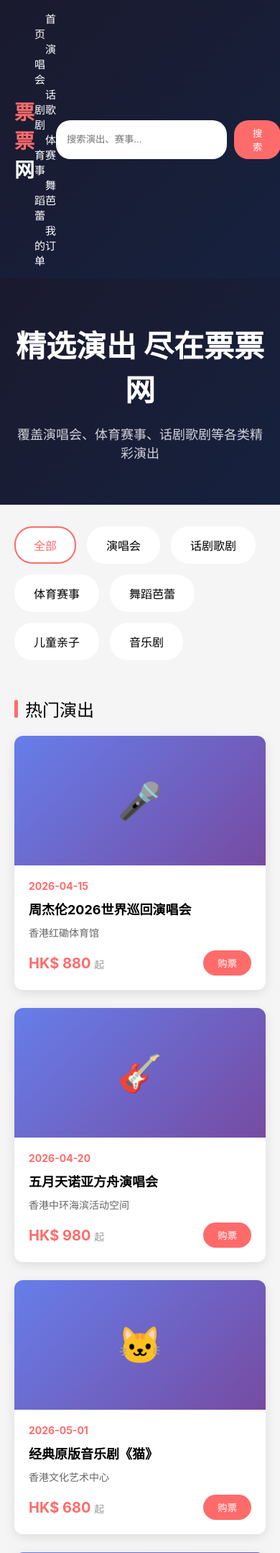
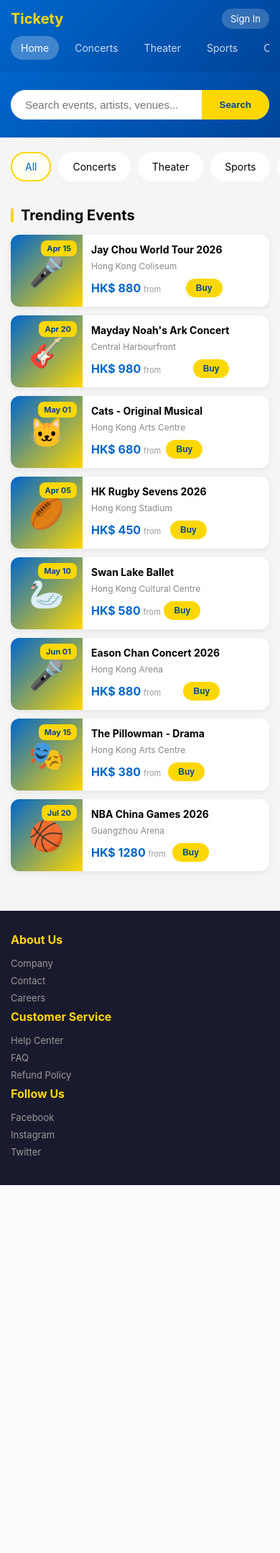
Before and after one commit to NEmiceKing/ticketing, a Flask app: page / in a window 390 px wide. Shown: the top 2157 px of the page at 72% size. After the commit the page ends 1646 px from the top, so only its background shows below. Run offline with Flask 3, Linux system fonts and the light colour scheme.

Commit message:
Rename to Tickety, English UI, yellow-blue theme, mobile optimized

```diff
--- a/templates/index.html
+++ b/templates/index.html
@@ -1,9 +1,9 @@
 <!DOCTYPE html>
-<html lang="zh-CN">
+<html lang="en">
 <head>
     <meta charset="UTF-8">
     <meta name="viewport" content="width=device-width, initial-scale=1.0">
-    <title>票票网 - 演唱会_话剧_体育赛事门票</title>
+    <title>Tickety - Concert_Tickets_Sports_Events</title>
     <style>
         * {
             margin: 0;
@@ -18,9 +18,9 @@
 
         /* Header */
         header {
-            background: linear-gradient(135deg, #1a1a2e 0%, #16213e 100%);
+            background: linear-gradient(135deg, #0066cc 0%, #004499 100%);
             color: white;
-            padding: 15px 0;
+            padding: 12px 0;
             position: sticky;
             top: 0;
             z-index: 100;
@@ -29,228 +29,279 @@
         .header-content {
             max-width: 1200px;
             margin: 0 auto;
+            padding: 0 15px;
+        }
+
+        .top-bar {
             display: flex;
             justify-content: space-between;
             align-items: center;
-            padding: 0 20px;
+            margin-bottom: 10px;
         }
 
         .logo {
-            font-size: 28px;
+            font-size: 24px;
             font-weight: bold;
-            color: #ff6b6b;
+            color: #FFD700;
         }
 
         .logo span {
             color: white;
         }
 
-        nav a {
-            color: white;
-            text-decoration: none;
-            margin: 0 15px;
-            font-size: 15px;
+        .user-area {
+            display: flex;
+            gap: 10px;
         }
 
-        nav a:hover {
-            color: #ff6b6b;
+        .user-btn {
+            background: rgba(255,255,255,0.2);
+            padding: 6px 12px;
+            border-radius: 15px;
+            font-size: 13px;
+            cursor: pointer;
+        }
+
+        nav {
+            display: flex;
+            gap: 8px;
+            overflow-x: auto;
+            padding-bottom: 5px;
+            -webkit-overflow-scrolling: touch;
+        }
+
+        nav::-webkit-scrollbar {
+            display: none;
+        }
+
+        nav a {
+            color: rgba(255,255,255,0.8);
+            text-decoration: none;
+            padding: 8px 14px;
+            font-size: 14px;
+            white-space: nowrap;
+            border-radius: 20px;
+            transition: all 0.2s;
+        }
+
+        nav a:hover, nav a.active {
+            background: rgba(255,255,255,0.25);
+            color: white;
+        }
+
+        /* Search */
+        .search-section {
+            background: linear-gradient(135deg, #0066cc 0%, #004499 100%);
+            padding: 25px 15px;
+            text-align: center;
         }
 
         .search-box {
             display: flex;
-            gap: 10px;
+            max-width: 500px;
+            margin: 0 auto;
+            background: white;
+            border-radius: 25px;
+            overflow: hidden;
         }
 
         .search-box input {
-            padding: 8px 15px;
+            flex: 1;
+            padding: 12px 20px;
             border: none;
-            border-radius: 20px;
-            width: 250px;
+            font-size: 15px;
+            outline: none;
         }
 
         .search-box button {
-            background: #ff6b6b;
-            color: white;
+            background: #FFD700;
+            color: #004499;
             border: none;
-            padding: 8px 20px;
-            border-radius: 20px;
+            padding: 12px 25px;
+            font-weight: bold;
             cursor: pointer;
-        }
-
-        /* Hero */
-        .hero {
-            background: linear-gradient(135deg, #1a1a2e 0%, #16213e 100%);
-            padding: 60px 20px;
-            text-align: center;
-            color: white;
-        }
-
-        .hero h1 {
-            font-size: 42px;
-            margin-bottom: 20px;
-        }
-
-        .hero p {
-            font-size: 18px;
-            opacity: 0.8;
         }
 
         /* Categories */
         .categories {
             max-width: 1200px;
-            margin: 30px auto;
-            padding: 0 20px;
+            margin: 20px auto;
+            padding: 0 15px;
             display: flex;
-            gap: 15px;
-            flex-wrap: wrap;
+            gap: 10px;
+            overflow-x: auto;
+            -webkit-overflow-scrolling: touch;
+        }
+
+        .categories::-webkit-scrollbar {
+            display: none;
         }
 
         .category {
             background: white;
-            padding: 12px 25px;
-            border-radius: 25px;
+            padding: 10px 18px;
+            border-radius: 20px;
             cursor: pointer;
             transition: all 0.3s;
             border: 2px solid transparent;
+            white-space: nowrap;
+            font-size: 14px;
         }
 
         .category:hover, .category.active {
-            border-color: #ff6b6b;
-            color: #ff6b6b;
+            border-color: #FFD700;
+            background: #FFFEF0;
+            color: #0066cc;
         }
 
         /* Events Grid */
         .events-section {
             max-width: 1200px;
             margin: 0 auto;
-            padding: 20px;
+            padding: 15px;
         }
 
         .section-title {
-            font-size: 24px;
-            margin-bottom: 20px;
+            font-size: 20px;
+            margin-bottom: 15px;
             display: flex;
             align-items: center;
             gap: 10px;
+            font-weight: bold;
         }
 
         .section-title::before {
             content: '';
-            width: 5px;
-            height: 25px;
-            background: #ff6b6b;
-            border-radius: 3px;
+            width: 4px;
+            height: 20px;
+            background: #FFD700;
+            border-radius: 2px;
         }
 
         .events-grid {
             display: grid;
-            grid-template-columns: repeat(auto-fill, minmax(280px, 1fr));
-            gap: 25px;
+            grid-template-columns: repeat(2, 1fr);
+            gap: 12px;
         }
 
         .event-card {
             background: white;
             border-radius: 12px;
             overflow: hidden;
-            box-shadow: 0 4px 15px rgba(0,0,0,0.1);
+            box-shadow: 0 2px 8px rgba(0,0,0,0.08);
             transition: transform 0.3s;
             cursor: pointer;
         }
 
         .event-card:hover {
-            transform: translateY(-5px);
+            transform: translateY(-3px);
+            box-shadow: 0 4px 15px rgba(0,0,0,0.12);
         }
 
         .event-image {
-            height: 180px;
-            background: linear-gradient(135deg, #667eea 0%, #764ba2 100%);
+            height: 120px;
+            background: linear-gradient(135deg, #0066cc 0%, #FFD700 100%);
             display: flex;
             align-items: center;
             justify-content: center;
-            color: white;
-            font-size: 50px;
+            font-size: 40px;
+            position: relative;
+        }
+
+        .event-date-badge {
+            position: absolute;
+            top: 8px;
+            right: 8px;
+            background: #FFD700;
+            color: #004499;
+            padding: 4px 8px;
+            border-radius: 8px;
+            font-size: 11px;
+            font-weight: bold;
         }
 
         .event-info {
-            padding: 20px;
-        }
-
-        .event-date {
-            color: #ff6b6b;
-            font-size: 14px;
-            font-weight: bold;
+            padding: 12px;
         }
 
         .event-title {
-            font-size: 18px;
-            margin: 10px 0;
+            font-size: 14px;
             font-weight: bold;
+            margin-bottom: 6px;
+            display: -webkit-box;
+            -webkit-line-clamp: 2;
+            -webkit-box-orient: vertical;
+            overflow: hidden;
+            line-height: 1.3;
         }
 
         .event-venue {
-            color: #666;
-            font-size: 14px;
-            margin-bottom: 15px;
+            color: #888;
+            font-size: 12px;
+            margin-bottom: 10px;
+            white-space: nowrap;
+            overflow: hidden;
+            text-overflow: ellipsis;
         }
 
-        .event-price {
+        .event-footer {
             display: flex;
             justify-content: space-between;
             align-items: center;
         }
 
         .price {
-            color: #ff6b6b;
-            font-size: 20px;
+            color: #0066cc;
+            font-size: 16px;
             font-weight: bold;
         }
 
         .price span {
-            font-size: 14px;
+            font-size: 11px;
             color: #999;
             font-weight: normal;
         }
 
         .buy-btn {
-            background: #ff6b6b;
-            color: white;
+            background: #FFD700;
+            color: #004499;
             border: none;
-            padding: 8px 20px;
-            border-radius: 20px;
+            padding: 6px 14px;
+            border-radius: 15px;
             cursor: pointer;
+            font-size: 12px;
+            font-weight: bold;
         }
 
         /* Footer */
         footer {
             background: #1a1a2e;
             color: white;
-            padding: 40px 20px;
-            margin-top: 60px;
+            padding: 30px 15px;
+            margin-top: 40px;
         }
 
         .footer-content {
             max-width: 1200px;
             margin: 0 auto;
-            display: grid;
-            grid-template-columns: repeat(4, 1fr);
-            gap: 30px;
         }
 
         .footer-section h3 {
-            margin-bottom: 20px;
-            color: #ff6b6b;
+            margin-bottom: 15px;
+            color: #FFD700;
+            font-size: 16px;
         }
 
         .footer-section a {
             display: block;
             color: #999;
             text-decoration: none;
-            margin-bottom: 10px;
-            font-size: 14px;
+            margin-bottom: 8px;
+            font-size: 13px;
         }
 
         .footer-section a:hover {
-            color: white;
+            color: #FFD700;
         }
 
         /* Modal */
@@ -317,37 +384,44 @@
         }
 
         .ticket-price {
-            color: #ff6b6b;
+            color: #0066cc;
             font-size: 18px;
             font-weight: bold;
         }
 
-        .quantity-selector {
-            display: flex;
-            align-items: center;
-            gap: 10px;
+        .checkout-btn {
+            width: 100%;
+            background: linear-gradient(135deg, #FFD700 0%, #FFA500 100%);
+            color: #004499;
+            border: none;
+            padding: 16px;
+            border-radius: 12px;
+            font-size: 16px;
+            font-weight: bold;
+            cursor: pointer;
+            margin-top: 10px;
         }
 
-        .quantity-btn {
-            width: 30px;
-            height: 30px;
-            border: 2px solid #ff6b6b;
-            background: white;
-            border-radius: 50%;
-            cursor: pointer;
-            font-size: 18px;
-        }
+        /* Mobile adjustments */
+        @media (max-width: 480px) {
+            .events-grid {
+                grid-template-columns: 1fr;
+            }
 
-        .checkout-btn {
-            width: 100%;
-            background: #ff6b6b;
-            color: white;
-            border: none;
-            padding: 15px;
-            border-radius: 8px;
-            font-size: 16px;
-            cursor: pointer;
-            margin-top: 20px;
+            .logo {
+                font-size: 20px;
+            }
+
+            .event-card {
+                display: flex;
+                flex-direction: row;
+            }
+
+            .event-image {
+                width: 100px;
+                height: auto;
+                min-height: 100px;
+            }
         }
     </style>
 </head>
@@ -355,42 +429,45 @@
     <!-- Header -->
     <header>
         <div class="header-content">
-            <div class="logo">票票<span>网</span></div>
+            <div class="top-bar">
+                <div class="logo">Tickety<span></span></div>
+                <div class="user-area">
+                    <span class="user-btn">Sign In</span>
+                </div>
+            </div>
             <nav>
-                <a href="#">首页</a>
-                <a href="#">演唱会</a>
-                <a href="#">话剧歌剧</a>
-                <a href="#">体育赛事</a>
-                <a href="#">舞蹈芭蕾</a>
-                <a href="#">我的订单</a>
+                <a href="#" class="active">Home</a>
+                <a href="#">Concerts</a>
+                <a href="#">Theater</a>
+                <a href="#">Sports</a>
+                <a href="#">Classical</a>
+                <a href="#">Family</a>
+                <a href="#">My Tickets</a>
             </nav>
-            <div class="search-box">
-                <input type="text" placeholder="搜索演出、赛事...">
-                <button>搜索</button>
-            </div>
         </div>
     </header>
 
-    <!-- Hero -->
-    <div class="hero">
-        <h1>精选演出 尽在票票网</h1>
-        <p>覆盖演唱会、体育赛事、话剧歌剧等各类精彩演出</p>
+    <!-- Search -->
+    <div class="search-section">
+        <div class="search-box">
+            <input type="text" placeholder="Search events, artists, venues...">
+            <button>Search</button>
+        </div>
     </div>
 
     <!-- Categories -->
     <div class="categories">
-        <div class="category active">全部</div>
-        <div class="category">演唱会</div>
-        <div class="category">话剧歌剧</div>
-        <div class="category">体育赛事</div>
-        <div class="category">舞蹈芭蕾</div>
-        <div class="category">儿童亲子</div>
-        <div class="category">音乐剧</div>
+        <div class="category active">All</div>
+        <div class="category">Concerts</div>
+        <div class="category">Theater</div>
+        <div class="category">Sports</div>
+        <div class="category">Classical</div>
+        <div class="category">Family</div>
     </div>
 
     <!-- Hot Events -->
     <div class="events-section">
-        <div class="section-title">热门演出</div>
+        <div class="section-title">Trending Events</div>
         <div class="events-grid" id="eventsGrid">
             <!-- Events will be inserted here -->
         </div>
@@ -400,30 +477,22 @@
     <footer>
         <div class="footer-content">
             <div class="footer-section">
-                <h3>关于我们</h3>
-                <a href="#">公司介绍</a>
-                <a href="#">联系方式</a>
-                <a href="#">隐私政策</a>
-                <a href="#">服务条款</a>
+                <h3>About Us</h3>
+                <a href="#">Company</a>
+                <a href="#">Contact</a>
+                <a href="#">Careers</a>
             </div>
             <div class="footer-section">
-                <h3>客户服务</h3>
-                <a href="#">帮助中心</a>
-                <a href="#">购票指南</a>
-                <a href="#">配送说明</a>
-                <a href="#">退换票</a>
+                <h3>Customer Service</h3>
+                <a href="#">Help Center</a>
+                <a href="#">FAQ</a>
+                <a href="#">Refund Policy</a>
             </div>
             <div class="footer-section">
-                <h3>商务合作</h3>
-                <a href="#">商家入驻</a>
-                <a href="#">票务代理</a>
-                <a href="#">广告合作</a>
-            </div>
-            <div class="footer-section">
-                <h3>关注我们</h3>
-                <a href="#">微信公众号</a>
-                <a href="#">微博</a>
-                <a href="#">抖音</a>
+                <h3>Follow Us</h3>
+                <a href="#">Facebook</a>
+                <a href="#">Instagram</a>
+                <a href="#">Twitter</a>
             </div>
         </div>
     </footer>
@@ -432,16 +501,16 @@
     <div class="modal" id="ticketModal">
         <div class="modal-content">
             <div class="modal-header">
-                <h2 id="modalTitle">演出名称</h2>
+                <h2 id="modalTitle">Event Name</h2>
                 <button class="close-btn" onclick="closeModal()">&times;</button>
             </div>
-            <p id="modalVenue" style="color: #666; margin-bottom: 20px;"></p>
+            <p id="modalVenue" class="modal-date"></p>
 
             <div class="ticket-options" id="ticketOptions">
                 <!-- Ticket options will be inserted here -->
             </div>
 
-            <button class="checkout-btn" onclick="checkout()">立即购票</button>
+            <button class="checkout-btn" onclick="checkout()">Buy Tickets</button>
         </div>
     </div>
 
@@ -450,74 +519,74 @@
         const events = [
             {
                 id: 1,
-                title: "周杰伦2026世界巡回演唱会",
-                date: "2026-04-15",
-                venue: "香港红磡体育馆",
+                title: "Jay Chou World Tour 2026",
+                date: "Apr 15, 2026",
+                venue: "Hong Kong Coliseum",
                 price: 880,
-                category: "演唱会",
+                category: "Concerts",
                 emoji: "🎤"
             },
             {
                 id: 2,
-                title: "五月天诺亚方舟演唱会",
-                date: "2026-04-20",
-                venue: "香港中环海滨活动空间",
+                title: "Mayday Noah's Ark Concert",
+                date: "Apr 20, 2026",
+                venue: "Central Harbourfront",
                 price: 980,
-                category: "演唱会",
+                category: "Concerts",
                 emoji: "🎸"
             },
             {
                 id: 3,
-                title: "经典原版音乐剧《猫》",
-                date: "2026-05-01",
-                venue: "香港文化艺术中心",
+                title: "Cats - Original Musical",
+                date: "May 01, 2026",
+                venue: "Hong Kong Arts Centre",
                 price: 680,
-                category: "音乐剧",
+                category: "Theater",
                 emoji: "🐱"
             },
             {
                 id: 4,
-                title: "2026香港国际七人榄球赛",
-                date: "2026-04-05",
-                venue: "香港大球场",
+                title: "HK Rugby Sevens 2026",
+                date: "Apr 05, 2026",
+                venue: "Hong Kong Stadium",
                 price: 450,
-                category: "体育赛事",
+                category: "Sports",
                 emoji: "🏉"
             },
             {
                 id: 5,
-                title: "芭蕾舞剧《天鹅湖》",
-                date: "2026-05-10",
-                venue: "香港文化中心大剧院",
+                title: "Swan Lake Ballet",
+                date: "May 10, 2026",
+                venue: "Hong Kong Cultural Centre",
                 price: 580,
-                category: "舞蹈芭蕾",
+                category: "Classical",
                 emoji: "🦢"
             },
             {
                 id: 6,
-                title: "陈奕迅FEAR and DREAMS演唱会",
-                date: "2026-06-01",
-                venue: "香港体育馆",
+                title: "Eason Chan Concert 2026",
+                date: "Jun 01, 2026",
+                venue: "Hong Kong Arena",
                 price: 880,
-                category: "演唱会",
+                category: "Concerts",
                 emoji: "🎤"
             },
             {
                 id: 7,
-                title: "悬疑话剧《枕头人》",
-                date: "2026-05-15",
-                venue: "香港艺术中心",
+                title: "The Pillowman - Drama",
+                date: "May 15, 2026",
+                venue: "Hong Kong Arts Centre",
                 price: 380,
-                category: "话剧歌剧",
+                category: "Theater",
                 emoji: "🎭"
             },
             {
                 id: 8,
-                title: "NBA篮球赛中国行",
-                date: "2026-07-20",
-                venue: "广州体育馆",
+                title: "NBA China Games 2026",
+                date: "Jul 20, 2026",
+                venue: "Guangzhou Arena",
                 price: 1280,
-                category: "体育赛事",
+                category: "Sports",
                 emoji: "🏀"
             }
         ];
@@ -525,20 +594,22 @@
         let selectedEvent = null;
 
         // Render events
-        function renderEvents(category = '全部') {
+        function renderEvents(category = 'All') {
             const grid = document.getElementById('eventsGrid');
-            const filtered = category === '全部' ? events : events.filter(e => e.category === category);
+            const filtered = category === 'All' ? events : events.filter(e => e.category === category);
 
             grid.innerHTML = filtered.map(event => `
                 <div class="event-card" onclick="openTicketModal(${event.id})">
-                    <div class="event-image">${event.emoji}</div>
+                    <div class="event-image">
+                        ${event.emoji}
+                        <div class="event-date-badge">${event.date.split(',')[0]}</div>
+                    </div>
                     <div class="event-info">
-                        <div class="event-date">${event.date}</div>
                         <div class="event-title">${event.title}</div>
                         <div class="event-venue">${event.venue}</div>
-                        <div class="event-price">
-                            <div class="price">HK$ ${event.price} <span>起</span></div>
-                            <button class="buy-btn">购票</button>
+                        <div class="event-footer">
+                            <div class="price">HK$ ${event.price} <span>from</span></div>
+                            <button class="buy-btn">Buy</button>
                         </div>
                     </div>
                 </div>
@@ -564,9 +635,9 @@
 
             // Generate ticket options
             const prices = [
-                { name: '标准票', price: selectedEvent.price },
-                { name: 'VIP票', price: selectedEvent.price * 1.5 },
-                { name: '贵宾票', price: selectedEvent.price * 2 }
+                { name: 'Standard', price: selectedEvent.price },
+                { name: 'VIP', price: selectedEvent.price * 1.5 },
+                { name: 'Premium', price: selectedEvent.price * 2 }
             ];
 
             document.getElementById('ticketOptions').innerHTML = prices.map((p, i) => `
@@ -589,9 +660,14 @@
         }
 
         function checkout() {
-            alert('感谢您的购买！订单已生成。');
+            alert('Thank you! Your order has been placed.');
             closeModal();
         }
+
+        // Close modal when clicking outside
+        document.getElementById('ticketModal').addEventListener('click', function(e) {
+            if (e.target === this) closeModal();
+        });
 
         // Initial render
         renderEvents();
```
Also changed, not shown: other parts of templates/index.html (+25 -9 lines).
